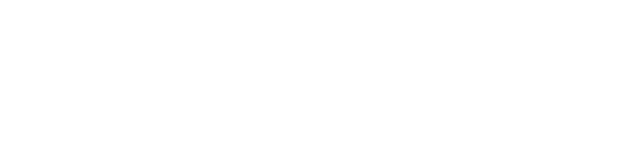
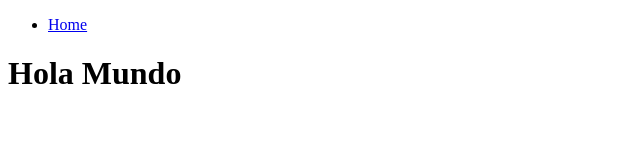
Before and after one commit to ffbuele/practica-git-tendencias, a plain HTML site: page index.html in a window 1280 px wide. Shown: the whole page, without its empty margins (0-640 px from the left). Drawn offline with Linux system fonts and the light colour scheme.

Commit message:
Desde hola

```diff
--- a/index.html
+++ b/index.html
@@ -4,11 +4,15 @@
     <meta charset="UTF-8">
     <meta http-equiv="X-UA-Compatible" content="IE=edge">
     <meta name="viewport" content="width=device-width, initial-scale=1.0">
-    <title>Practica Git</title>
-
+    <title>Document</title>
     <link rel="stylesheet" href="index.css">
 </head>
 <body>
+    <ul>
+        <li><a href="#">Home</a></li>
+    </ul>
+
+    <h1>Hola Mundo</h1>
 
 </body>
 </html>
```
